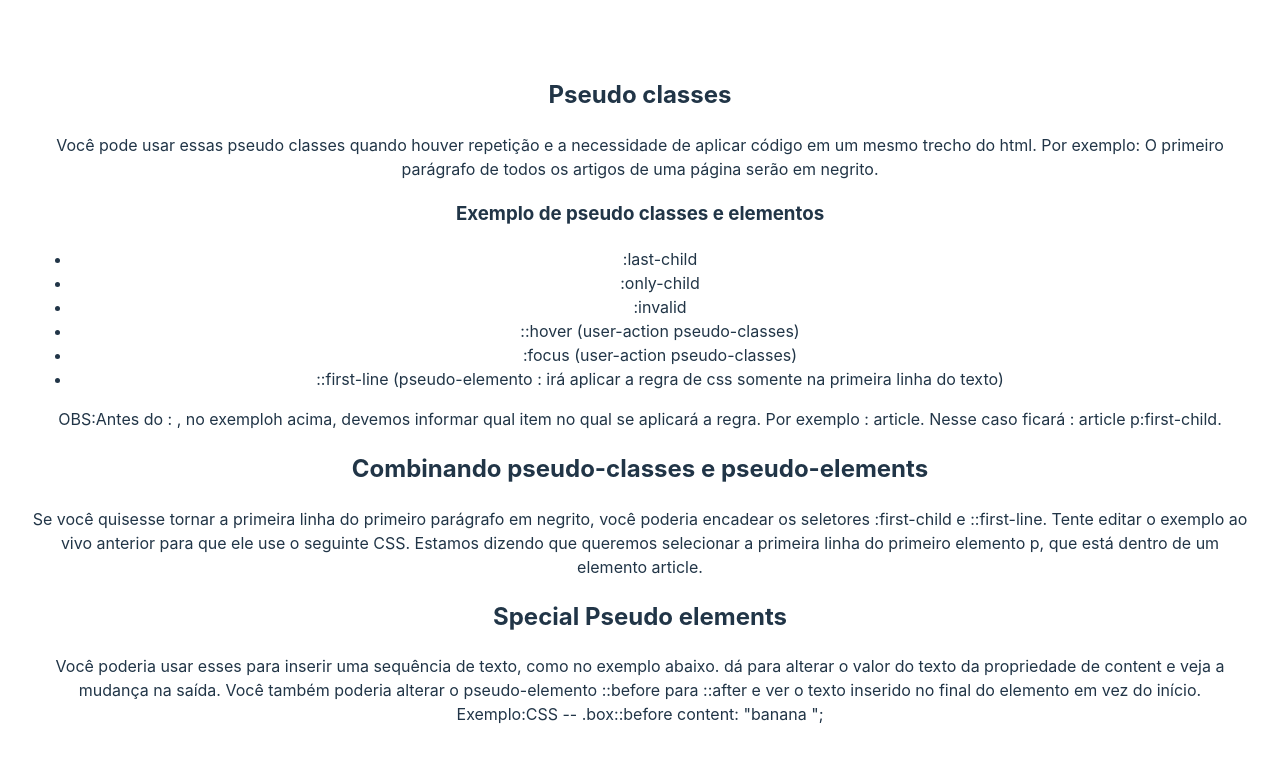
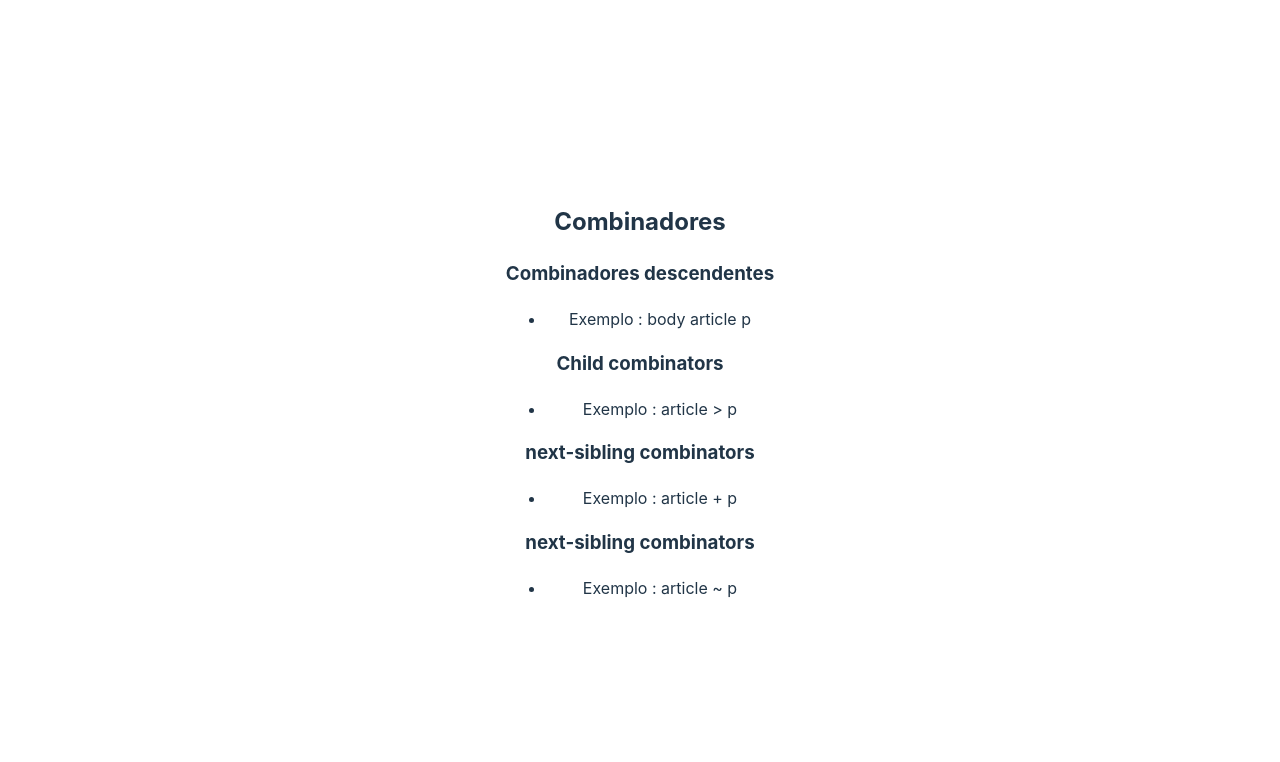
Before and after one commit to LanaGomes/ColasENotas, a React (Vite) app: page / in a window 1280 px wide. Shown: the top 762 px of the page. Built offline with nearby package versions, Linux system fonts and the light colour scheme.

Commit message:
combinators

```diff
--- a/src/App.jsx
+++ b/src/App.jsx
@@ -1,11 +1,12 @@
 import "./App.css";
+import Combinators from "./NotasEColas/CSS/Combinators";
 
 import PseudoClasses from "./NotasEColas/CSS/PseudoClasses";
 
 function App() {
   return (
     <>
-      <PseudoClasses />
+      <Combinators />
     </>
   );
 }
--- /dev/null
+++ b/src/NotasEColas/CSS/Combinators.jsx
@@ -0,0 +1,28 @@
+function Combinators() {
+  return (
+    <div>
+      <h2>Combinadores</h2>
+
+      <h3>Combinadores descendentes</h3>
+      <ul>
+        <li>Exemplo : body article p</li>
+      </ul>
+
+      <h3>Child combinators </h3>
+      <ul>
+        <li>Exemplo : article {">"} p </li>
+      </ul>
+
+      <h3>next-sibling combinators </h3>
+      <ul>
+        <li>Exemplo : article {"+"} p </li>
+      </ul>
+
+      <h3>next-sibling combinators </h3>
+      <ul>
+        <li>Exemplo : article {"~"} p </li>
+      </ul>
+    </div>
+  );
+}
+export default Combinators;
--- a/src/NotasEColas/CSS/PseudoClasses.jsx
+++ b/src/NotasEColas/CSS/PseudoClasses.jsx
@@ -39,9 +39,17 @@ function PseudoClasses() {
         exemplo abaixo. dá para alterar o valor do texto da propriedade de
         content e veja a mudança na saída. Você também poderia alterar o
         pseudo-elemento ::before para ::after e ver o texto inserido no final do
-        elemento em vez do início. Exemplo:CSS -- .box::before content: "banana
-        ";
+        elemento em vez do início.
+        {"Exemplo:CSS -- .box::before content: banana"} ;
       </p>
+
+      <h3>References</h3>
+      <a href="https://developer.mozilla.org/en-US/docs/Web/CSS/Pseudo-classes">
+        Pseudo classes
+      </a>
+      <a href="https://developer.mozilla.org/en-US/docs/Web/CSS/Pseudo-elements">
+        Pseudo Elementos
+      </a>
     </div>
   );
 }
```
Also changed, not shown: src/NotasEColas/CSS/Links.jsx (+8 -0 lines).
